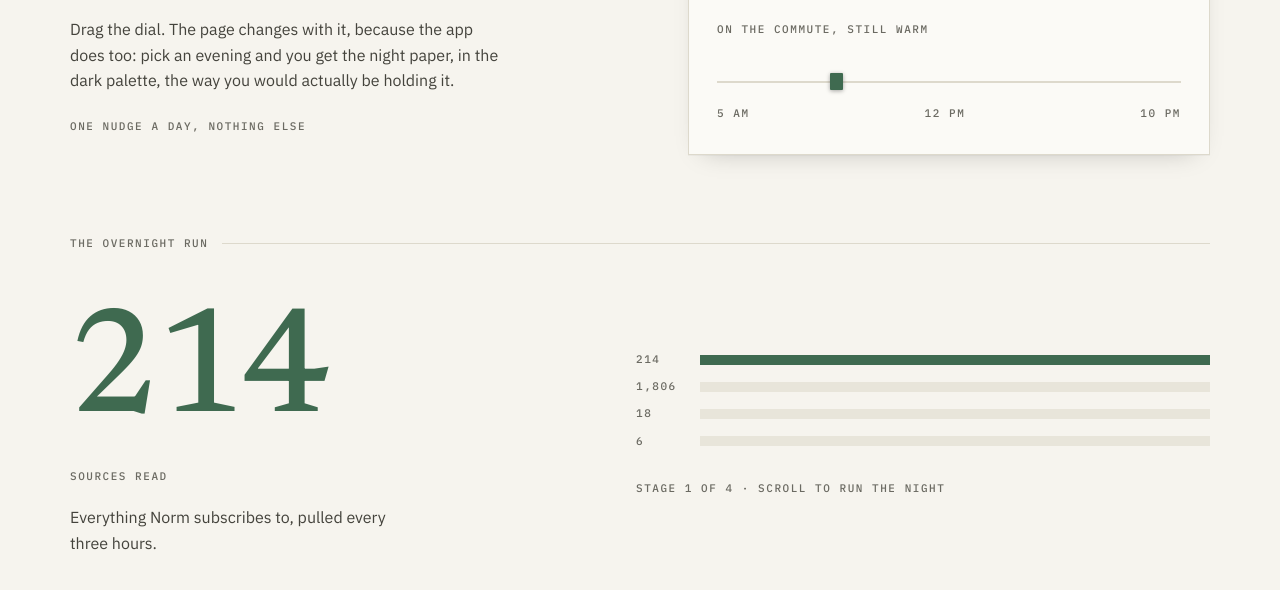
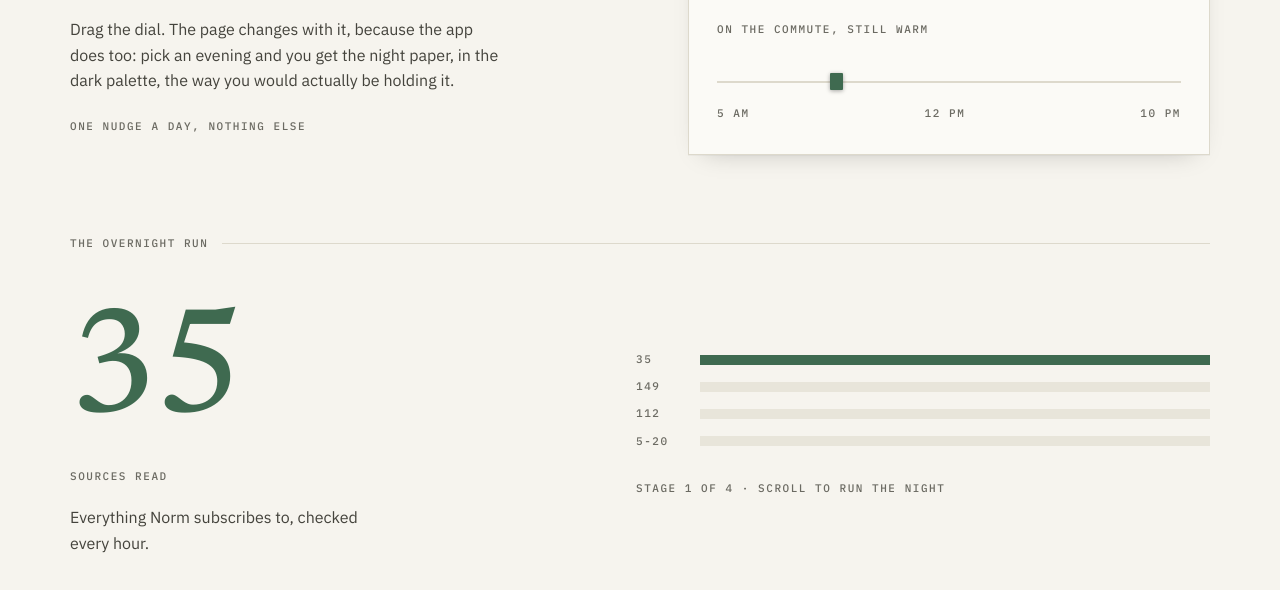
Before and after one commit to aryanzodge123/norms-newsletter, a React app in the folder landing/: page / in a window 1280 px wide. Shown: the part 3506-4096 px from the top of the page. Built offline with nearby package versions, Linux system fonts and the light colour scheme.

Commit message:
Put measured numbers in The overnight run
The four stages carried 214 / 1,806 / 18 / 6, of which only 18 was near
anything the pipeline recorded, and all four described one night of the
site's edition rather than the app.

Every edition writes a stats block, so the real figures exist. 35 is the
enabled count in config/sources.yaml. 149 items filed and 112 stories
left are per-day means across the 17 published editions, No. 43 to
No. 59, not scaled for cadence. 5 to 20 is the reader's own length
setting and matches NS_LEN in the Topics section, so the two sections
now agree.

The stage 4 note went with it: "nine minutes, and it ends" was a claim
about six stories and cannot stand over a range.

The supporting line says the collector runs every hour, which SPEC 6.2
and collect.yml's cron do not. That is the app's intended cadence, given
directly, and README.md now records it beside the other claims that
outrun the spec.

Co-Authored-By: Claude Opus 5 <noreply@anthropic.com>
Claude-Session: https://claude.ai/code/session_01MkfUKyVMq1Qkw9Yq3j6V7v

```diff
--- a/landing/src/App.jsx
+++ b/landing/src/App.jsx
@@ -916,13 +916,20 @@ function DeliveryDial({ idx, setIdx }) {
 }
 
 /* ----------------------------------------------------------------- the press
-   Scroll-driven: the night's raw wire narrows to the six stories that run. */
+   Scroll-driven: the night's raw wire narrows to the stories that run.
+
+   35 is the enabled count in config/sources.yaml (37 entries, 2 held back for
+   missing credentials). 149 and 112 are the per-day means of items_ingested
+   and clusters_considered across the 17 published editions, No. 43 to No. 59.
+   Both true means land on a half (148.5 and 112.5), so they are recorded here
+   rather than left to look arbitrary. 5 to 20 is the reader's own length
+   setting, and matches NS_LEN in the Topics section above. */
 
 const STAGES = [
-  ['214', 'sources read', 'Everything Norm subscribes to, pulled every three hours.'],
-  ['1,806', 'items filed', 'Most of it is the same story told by different desks.'],
-  ['18', 'stories left', 'Duplicates clustered, the rest scored against your weights.'],
-  ['6', 'stories run', 'What survives is your edition. Nine minutes, and it ends.'],
+  ['35', 'sources read', 'Everything Norm subscribes to, checked every hour.'],
+  ['149', 'items filed', 'Most of it is the same story told by different desks.'],
+  ['112', 'stories left', 'Duplicates clustered, the rest scored against your weights.'],
+  ['5-20', 'stories run', 'As many as you asked for. You set the length, and the page still ends.'],
 ]
 
 function ThePress() {
```
Also changed, not shown: landing/README.md.
